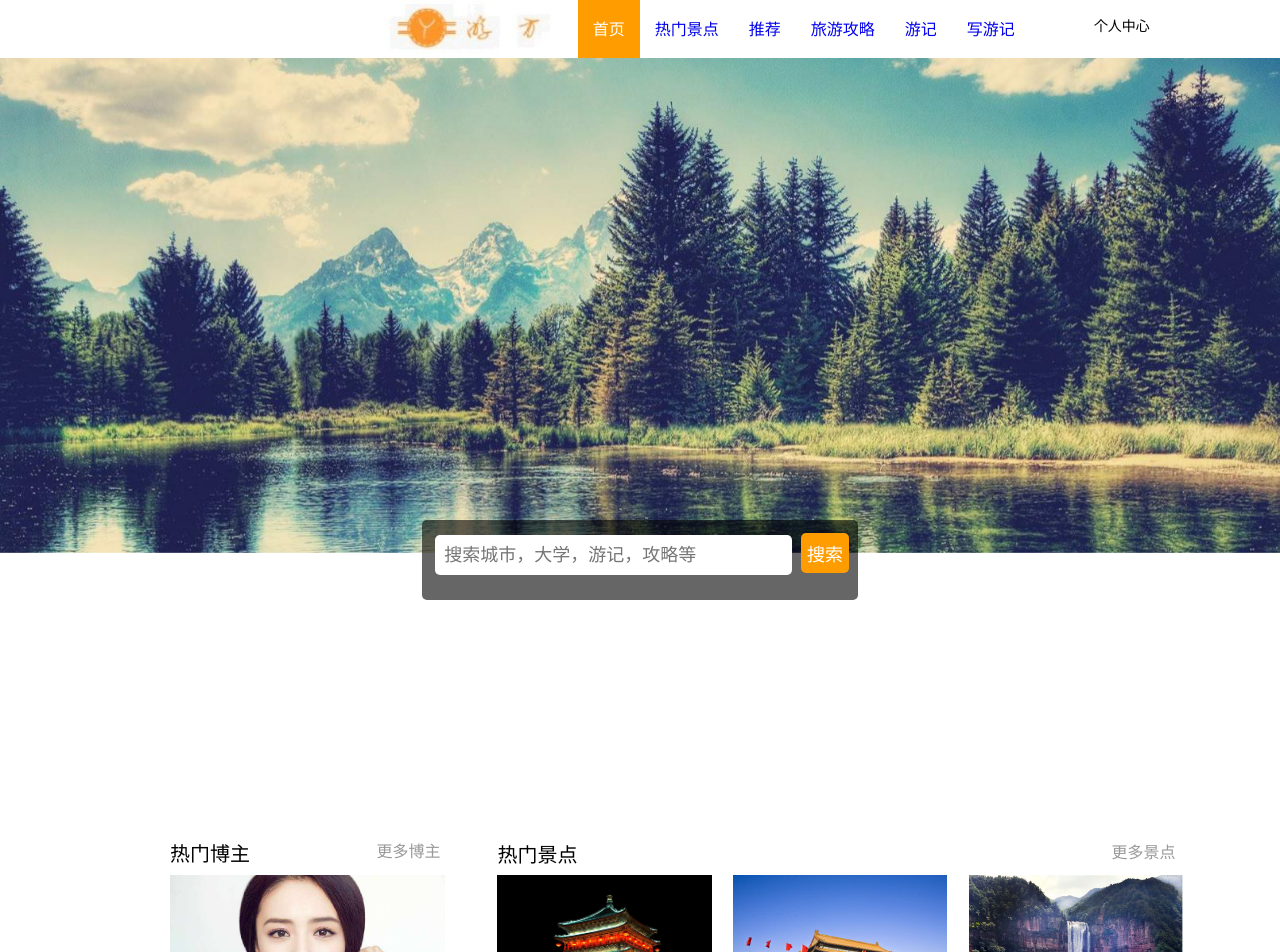
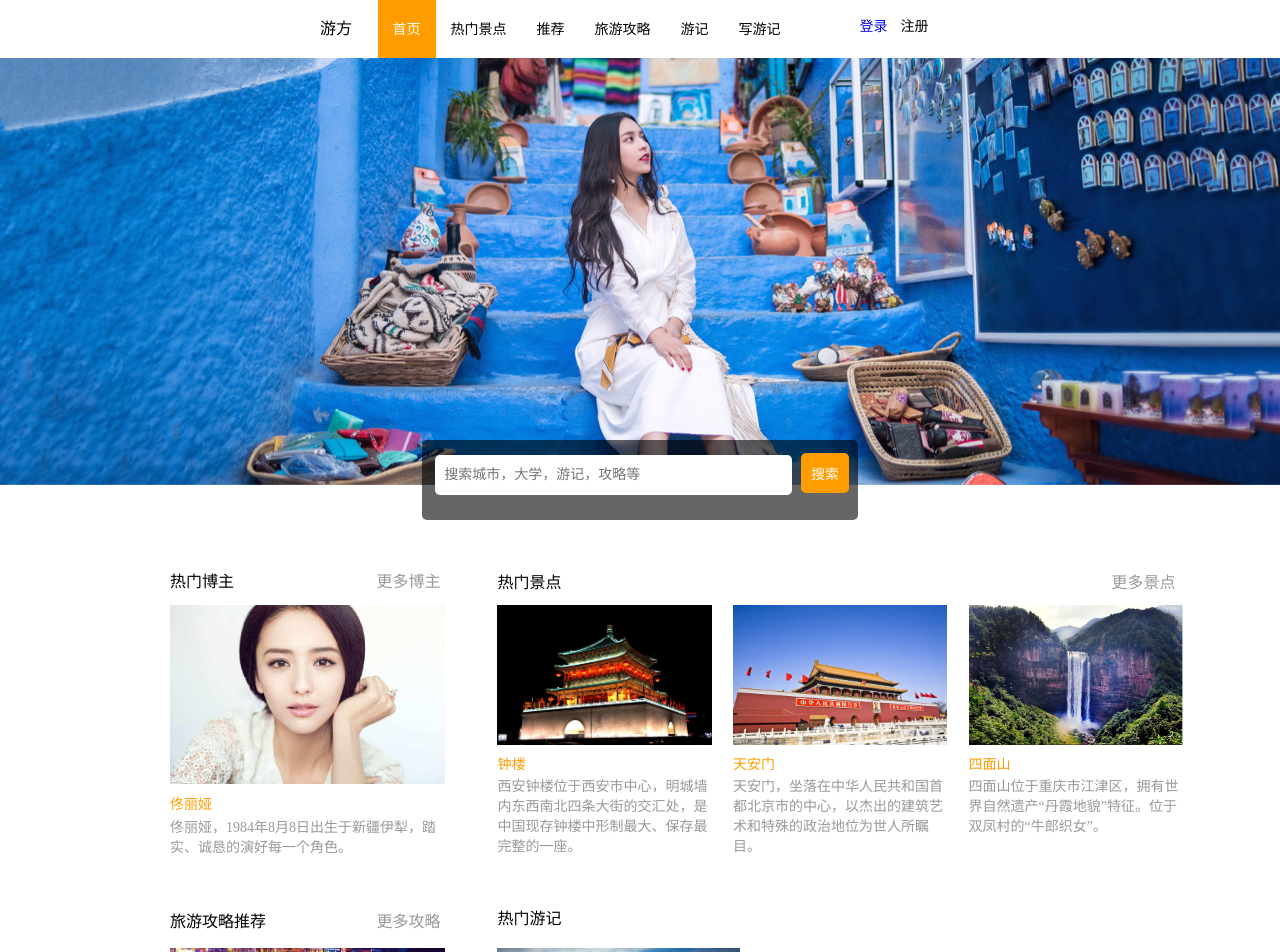
Before and after one commit to Contton/youfang, a React app: page /home/index in a window 1280 px wide. Shown: the top 952 px of the page. Built offline with nearby package versions, Linux system fonts and the light colour scheme.

Commit message:
添加登录验证

```diff
--- a/src/css/index.css
+++ b/src/css/index.css
@@ -1,13 +1,16 @@
 body {
   margin: 0;
   padding: 0;
-  font-family: sans-serif;
+  font-family: 微软雅黑;
 }
 .width{
   width: 100%;
 }
 .height{
   height: 100%;
+}
+.font_14{
+  font-size: 14px;
 }
 .font_16{
   font-size: 16px;
--- a/src/css/pictureCss.css
+++ b/src/css/pictureCss.css
@@ -4,7 +4,7 @@
 }
 #container {
     width: 100%;
-    height: 740px;
+    height: 470px;
 }
 .picture_img{
     width: 100%;
@@ -28,7 +28,7 @@
 }
 .arrow {
     position: absolute;
-    top: 45%;
+    top: 40%;
     z-index: 2;
     display: none;
     width: 40px;
@@ -44,7 +44,7 @@
 
 .picture_find{
     position: absolute;
-    top: 65%;
+    top: 55%;
     z-index: 2;
     width: 34%;
     height: 10%;
@@ -53,6 +53,7 @@
 }
 
 .picture_input{
+    font-family: 微软雅黑;
     width: 80%;
     margin-left: 3%;
     height: 50%;
@@ -63,6 +64,7 @@
 }
 
 .picture_button{
+    font-family: 微软雅黑;
     width: 11%;
     border: none;
     outline:medium;
--- a/src/css/title1Css.css
+++ b/src/css/title1Css.css
@@ -3,8 +3,10 @@
     height: 60px;
 }
 .title1_logo{
-    margin-left: 30%;
+    margin-left: 25%;
     height: 58px;
+    text-align: center;
+    line-height: 58px;
 }
 .title1_logo img{
     height: 100%;
@@ -16,12 +18,14 @@
     margin-right: 2%;
 }
 .headerCommon{
+    color: black;
     display:flex;/*Flex布局*/
     display: -webkit-flex; /* Safari */
     align-items:center;/*指定垂直居中*/
     padding: 15px;
     height: 25px;
     border-bottom:2px solid white;
+    font-size: 14px;
 }
 .onclickStyle{
     color: white;
@@ -37,6 +41,15 @@
     border-bottom:3px solid white;
     color: #3c3c3c;
 }
+
+.headImg{
+    padding-top: 10px;
+}
+
+.headImg img{
+    border-radius: 50%;
+}
+
 .title1_login{
     line-height: 53px;
     margin-left: 5%;
--- a/src/css/writeCss.css
+++ b/src/css/writeCss.css
@@ -3,8 +3,14 @@
     padding-top: 100px;
     margin: 0 auto;
 }
+
+.write_div{
+    margin-left: 100px;
+    width: 70%;
+}
+
 .write_title{
-    height: 50px;
+    height: 40px;
     padding-left: 2%;
     border: 1px solid #E5E5E5;
     margin-bottom: 30px;
@@ -16,10 +22,12 @@
     border: 1px solid #E5E5E5;
 }
 .write_intro{
+    font-family: 微软雅黑;
     width: 96%;
-    height: 50px;
+    height: 40px;
     margin-bottom: 30px;
     padding:1% 2% 1% 2%;
     border: 1px solid #E5E5E5;
     outline:medium;
+    resize:none;
 }
--- a/src/homeComment/CommentContent.js
+++ b/src/homeComment/CommentContent.js
@@ -5,7 +5,7 @@ import $ from 'jquery';
 class Traveller extends React.Component{
     render(){
         return(
-            <div className="traveller_all left width">
+            <div className="traveller_all left width font_14">
                 <img src={this.props.traveller.picture}/>
                 <div className="traveller_name font18 color_orange">{this.props.traveller.name}</div>
                 <div className="traveller_intro color_grey">{this.props.traveller.autograph}</div>
@@ -27,7 +27,7 @@ class Strategy extends React.Component{
 class Place extends React.Component{
     render(){
         return(
-            <div className="content_place left">
+            <div className="content_place left font_14">
                 <img src={this.props.place.picture}/>
                 <div className="traveller_name font18 color_orange">{this.props.place.name}</div>
                 <div className="traveller_intro color_grey">{this.props.place.introduce}</div>
@@ -38,7 +38,7 @@ class Place extends React.Component{
 class Article extends React.Component{
     render(){
         return(
-            <div className="travels_one width">
+            <div className="travels_one width font_14">
                 <div className="one_picture left height"><img src={this.props.article.picture}/></div>
                 <div className="one_title font_18 left color_orange">{this.props.article.title}</div>
                 <div className="one_content color_grey left">{this.props.article.content}</div>
@@ -127,12 +127,12 @@ class CommentContent extends React.Component{
                 <div className="content_all">
                     <div className="content_left left">
                         <div className="content_traveller width">
-                            <div className="traveller_title font_20 left">热门博主</div>
+                            <div className="traveller_title font_16 left">热门博主</div>
                             <div className="traveller_more color_grey left">更多博主</div>
                             <Traveller traveller={this.state.traveller}/>
                         </div>
                         <div className="content_strategy width">
-                            <div className="strategy_title font_20 left">旅游攻略推荐</div>
+                            <div className="strategy_title font_16 left">旅游攻略推荐</div>
                             <div className="strategy_more color_grey left">更多攻略</div>
                             <Strategy strategy={this.state.strategy[0]}/>
                             <Strategy strategy={this.state.strategy[1]}/>
@@ -140,7 +140,7 @@ class CommentContent extends React.Component{
                     </div>
                     <div className="content_right left height">
                         <div className="content_popular width">
-                            <div className="popular_title font_20 left">热门景点</div>
+                            <div className="popular_title font_16 left">热门景点</div>
                             <div className="popular_more color_grey left">更多景点</div>
                             <div className="content_places left height width">
                                 <Place place={this.state.place[0]}/>
@@ -149,7 +149,7 @@ class CommentContent extends React.Component{
                             </div>
                         </div>
                         <div className="content_travels width">
-                        <div className="travels_title font_20 left">热门游记</div>
+                        <div className="travels_title font_16 left">热门游记</div>
                         <div className="travels_all left">
                             <Article article={this.state.article[0]}/>
                             <Article article={this.state.article[1]}/>
--- a/src/homeComment/ComponentPicture.js
+++ b/src/homeComment/ComponentPicture.js
@@ -1,8 +1,8 @@
 import React from 'react';
-import img9 from '../images/9.jpg';
-import img10 from '../images/10.jpg';
-import img11 from '../images/11.jpg';
-import img12 from '../images/12.jpg';
+import img9 from '../images/sp1.jpeg';
+import img10 from '../images/sp2.jpeg';
+import img11 from '../images/sp3.jpeg';
+import img12 from '../images/sp4.png';
 import classNames from 'classnames/bind';
 import styles from '../css/pictureCss.css';
 
@@ -63,7 +63,7 @@ class CommentPicture extends React.Component{
                     <li className={this.state.index === 3 ? show : hidden}><img src={img12}/></li>
                 </ul>
                 <div className="picture_find radius">
-                    <input className="picture_input radius font_18" type="text" placeholder="搜索城市，大学，游记，攻略等"/><input value="搜索" className="picture_button radius font_18 color_white background" type="button"/>
+                    <input className="picture_input radius font_14" type="text" placeholder="搜索城市，大学，游记，攻略等"/><input value="搜索" className="picture_button radius font_14 color_white background" type="button"/>
                 </div>
                 <div id="prev" class="arrow" onClick={this.clickLast.bind(this)}>&lt;</div>
                 <div id="next" class="arrow" onClick={this.clickNext.bind(this)}>&gt;</div>
--- a/src/titleComment/CommentTitle.js
+++ b/src/titleComment/CommentTitle.js
@@ -1,5 +1,6 @@
 import React, { Component } from 'react';
 import img13 from '../images/13.jpg';
+import headerImg from  '../images/headerImg.jpeg'
 
 import HerderSelect from './ComponentTitle1Select';
 
@@ -8,23 +9,38 @@ import {Link } from 'react-router-dom';
 class ComponentTitle extends Component{
     constructor(props){
         super(props);
+        /**
+         *从SessionStorage中获取用户信息
+         * 如果用户为空，则显示登录、注册
+         * 否则显示用户名称
+         */
+        let u = sessionStorage.getItem("userInfo");
+        if(u != null){
+            var userInfo = JSON.parse(u);
+        }
         this.state = {
             mouse_over:'0',
             clicked:'1',
-            login:'1',
+            userInfo:userInfo
         };
     }
     showLogin(){
-        if(this.state.login === '0'){
-            return <Link to="/login"><div className="title1_login left"><a href="#">登录</a></div></Link>;
-        }else if(this.state.login === '1'){
-            return <Link to="/8"><div className="title1_login left"><a href="#">个人中心</a></div></Link>;
+        if(this.state.userInfo == null || this.state.userInfo == '' || this.state.userInfo == undefined){
+            return <Link to="/login"><div className="title1_login left">登录</div></Link>;
+        }else if(this.state.userInfo != null){
+            return (
+                <Link to="/8">
+                    <div className="title1_login left">
+                        <div className="headImg left" ><img src={headerImg}/>&nbsp;&nbsp;</div>
+                        {this.state.userInfo.nickName}
+                    </div>
+                </Link>);
         }
     }
     showRegister(){
-        if(this.state.login === '0'){
+        if(this.state.userInfo == null || this.state.userInfo == '' || this.state.userInfo == undefined){
             return <Link to="/register"><div className="title1_login title1_register left"><a href="#">注册</a></div></Link>;
-        }else if(this.state.login === '1'){
+        }else if(this.state.userInfo != null){
             return null;
         }
     }
@@ -37,7 +53,7 @@ class ComponentTitle extends Component{
     render(){
         return(
             <div>
-                <div className="title1_logo left"><img src={img13}/></div>
+                <div className="title1_logo left">游方</div>
                 <Link to="/home/index"><HerderSelect index="1" changeMouserOver={this.changeMouserOver.bind(this)} changeClicked={this.changeClicked.bind(this)} selected={this.state.clicked} mouse_over={this.state.mouse_over} left={true} first={true}>
                     首页</HerderSelect></Link>
                 <Link to="/home/2"><HerderSelect index="2" changeMouserOver={this.changeMouserOver.bind(this)} changeClicked={this.changeClicked.bind(this)} selected={this.state.clicked} mouse_over={this.state.mouse_over} left={true}>
--- a/src/writeComment/ComponentWrite.js
+++ b/src/writeComment/ComponentWrite.js
@@ -14,12 +14,14 @@ class CommentBox extends React.Component {
         }
         return (
             <div className="write">
-                <input className="write_title radius font_18" type="text" placeholder="请在此处填写题目"/>
-                <input className="write_title radius font_18" type="text" placeholder="请在此处填写目的地"/>
-                <textarea className="write_intro radius font_18" placeholder="请在此处填写简介"></textarea>
-                <div className="write_content width">
-                    <div className="demo">
-                        <BraftEditor {...editorProps}/>
+                <div className="write_div">
+                    <input className="write_title radius font_14" type="text" placeholder="请在此处填写题目"/>
+                    <input className="write_title radius font_14" type="text" placeholder="请在此处填写目的地"/>
+                    <textarea className="write_intro radius font_14" placeholder="请在此处填写简介"></textarea>
+                    <div className="write_content width">
+                        <div className="demo">
+                            <BraftEditor {...editorProps}/>
+                        </div>
                     </div>
                 </div>
             </div>
```
Also changed, not shown: src/images/headerImg.jpeg (added), src/images/sp1.jpeg (added), src/images/sp2.jpeg (added), src/images/sp3.jpeg (added), 1 other file.
